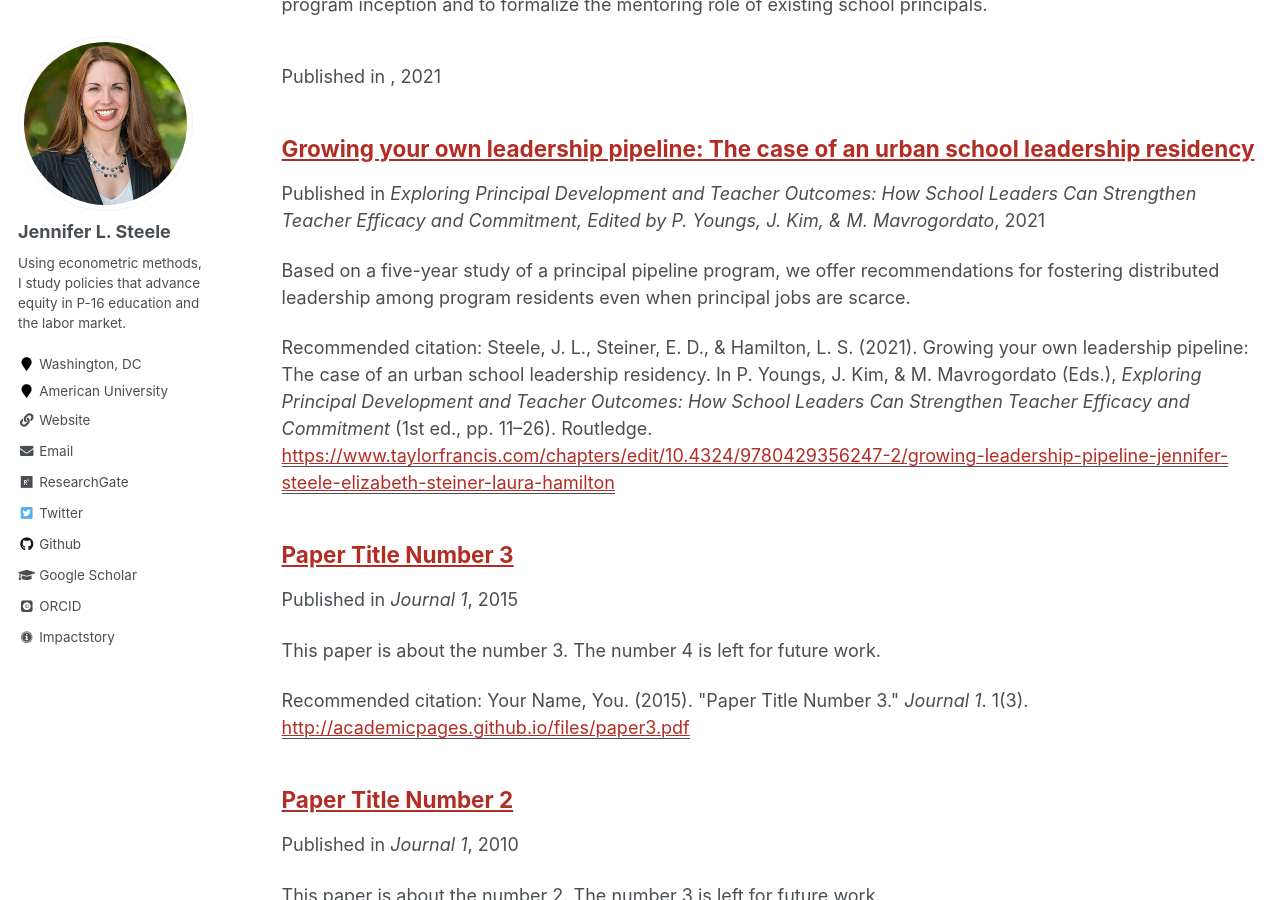
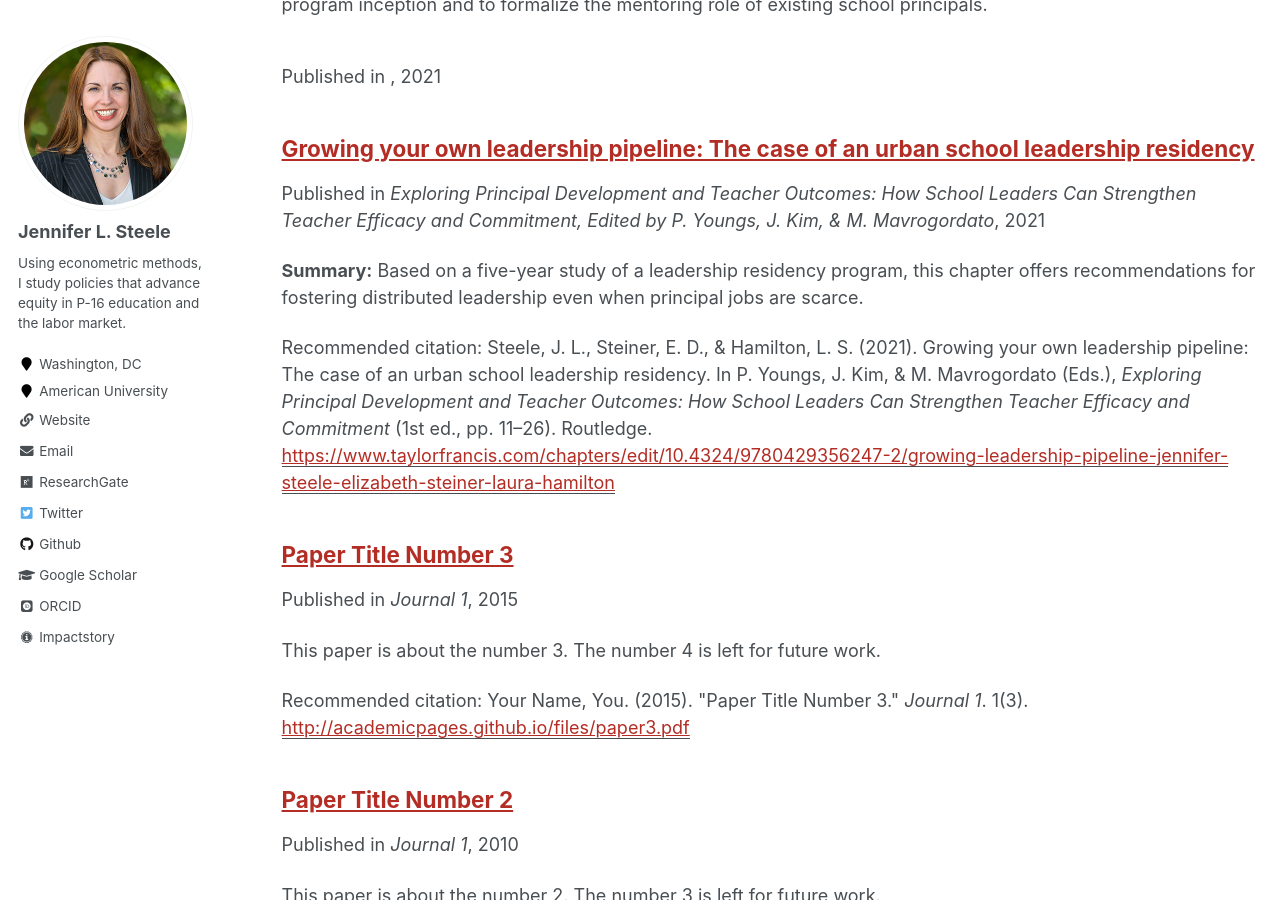
Before and after one commit to jensteele1/jensteele1.github.io, a Jekyll site: the page built from _pages/publications.md, in a window 1280 px wide and 900 px high, scrolled down 1050 px. Built offline with Jekyll 4.4.1, drawn with Linux system fonts in a browser that asks for light colours; some web fonts are replaced.

Commit message:
Update 2021-12-01-grow-own.md

```diff
--- a/_publications/2021-12-01-grow-own.md
+++ b/_publications/2021-12-01-grow-own.md
@@ -2,8 +2,8 @@
 title: "Growing your own leadership pipeline: The case of an urban school leadership residency"
 collection: publications
 permalink: /publication/2021-01-01-grow-own
-excerpt: 'Based on a five-year study of a principal pipeline program, we offer recommendations for fostering distributed
-leadership among program residents even when principal jobs are scarce.'
+excerpt: '<b>Summary:</b> Based on a five-year study of a leadership residency program, this chapter offers recommendations for fostering distributed
+leadership even when principal jobs are scarce.'
 date: 2021-01-01
 venue: 'Exploring Principal Development and Teacher Outcomes: How School Leaders Can Strengthen Teacher Efficacy
 and Commitment, Edited by P. Youngs, J. Kim, & M. Mavrogordato'
```
